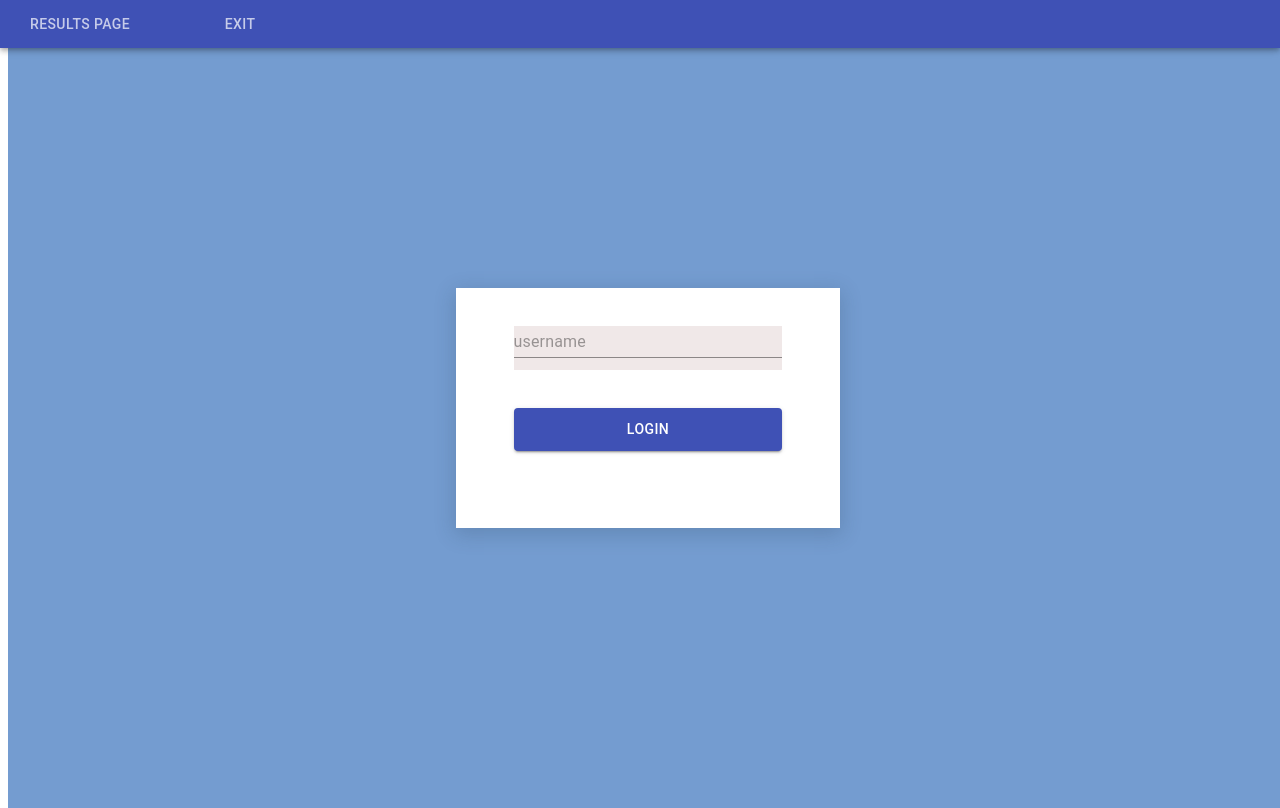
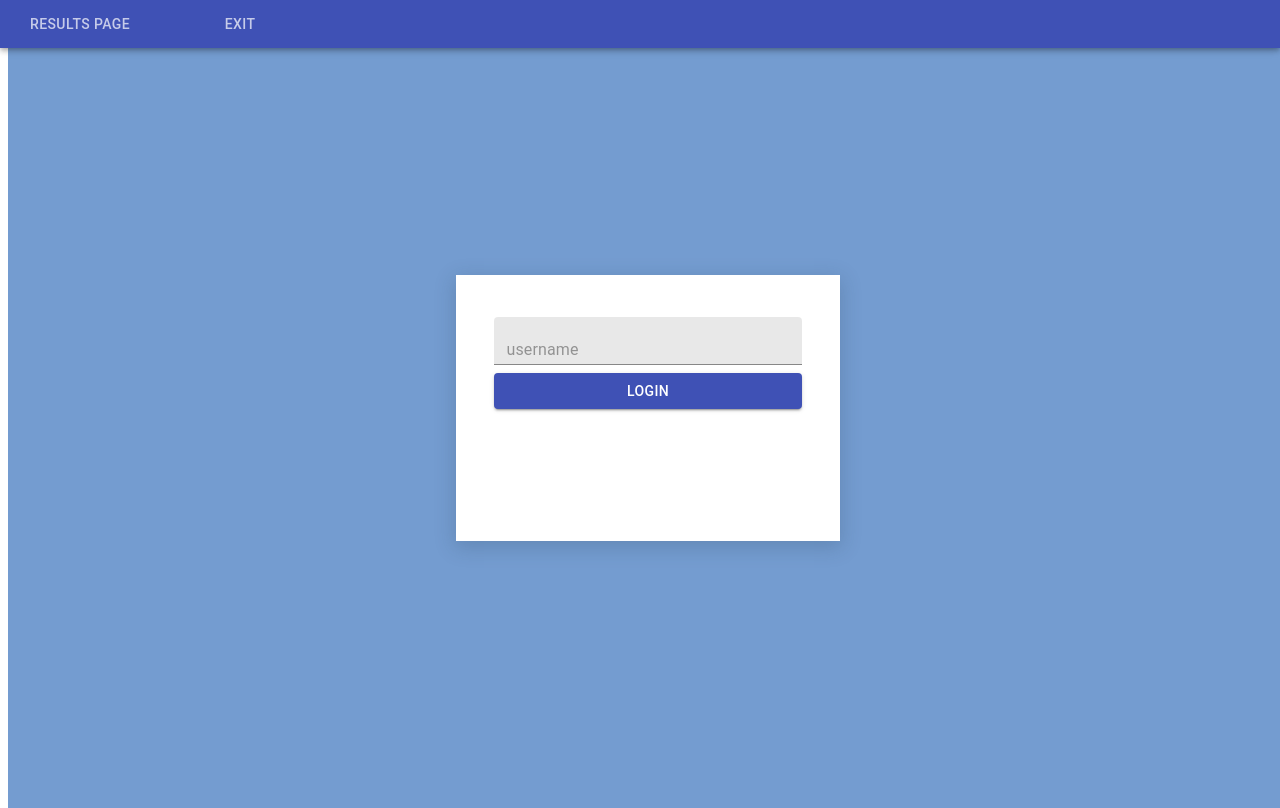
Before and after one commit to bondarenkovladislav/tic-tac-toe, a React (Create React App) app: page /login in a window 1280 px wide. Built offline with nearby package versions, Linux system fonts and the light colour scheme; no server answers.

Commit message:
update authorisation form

```diff
--- a/src/components/AuthorisationForm.module.scss
+++ b/src/components/AuthorisationForm.module.scss
@@ -15,35 +15,19 @@
     background: white;
     width: 30%;
     height: 30%;
-    margin: 0 auto;
+    text-align: center;
     -webkit-box-shadow: 0px 5px 19px 2px rgba(34, 60, 80, 0.2);
     -moz-box-shadow: 0px 5px 19px 2px rgba(34, 60, 80, 0.2);
     box-shadow: 0px 5px 19px 2px rgba(34, 60, 80, 0.2);
-    padding-top: 0;
-  }
-
-  .blockSm{
-      text-align: center;
-      width: 70%;
-      height: 18%;
-      margin: 0 auto;
-      margin-top: 10%;
-      margin-bottom: 10%;
+    padding-top: 2%;
   }
 
   .textField{
     text-align: left;
-    background: rgba(235, 223, 223, 0.726);
-    width: 100%;
-    height: 100%;
+    width: 80%;
   }
 
   .button{
     text-align: center;
-    width: 100%;
-    height: 100%;
+    width: 80%;
   }
-
-  .a{
-    color: green;
-  }
--- a/src/components/AuthorisationForm.tsx
+++ b/src/components/AuthorisationForm.tsx
@@ -4,7 +4,7 @@ import styles from './AuthorisationForm.module.scss'
 import { ApiClient } from '../classes/services/ApiClient'
 
 export const ToolBar = () => {
-    return(
+    return (
         <div>
             <AppBar>
                 <Tabs value={null}>
@@ -22,22 +22,27 @@ export const AuthorisationForm = (props: any) => {
 
     return (
         <div className={styles.root}>
-            <ToolBar/>
+            <ToolBar />
             <div className={styles.block}>
-                <div className={styles.blockSm}>
                 <TextField
                     id='name'
+                    size='small'
+                    margin='normal'
+                    variant='filled'
                     className={styles.textField}
                     placeholder={'username'}
                     onChange={(e) => setUserName(e.target.value)}
                 />
-                </div>
-
-                <div className={styles.blockSm}>
                 <Button className={styles.button}
                     variant="contained"
                     color="primary"
+                    size='medium'
                     onClick={() => {
+                        if (userName == '')
+                            alert('Error! Invalid data')
+                        else {
+                            ApiClient.login(userName)
+                        }
                         ApiClient.login(userName)
                         //let token = ;
                         //localStorage.setItem('key', token)
@@ -47,6 +52,5 @@ export const AuthorisationForm = (props: any) => {
                     Login</Button>
             </div>
         </div>
-        </div>
     );
 }
```
Lines whose indentation alone changed are shown as unchanged.
